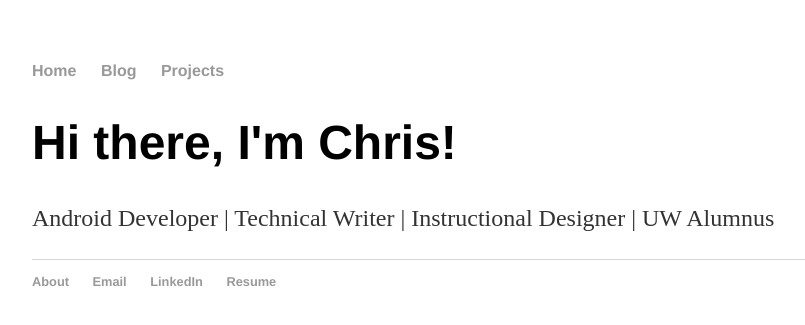
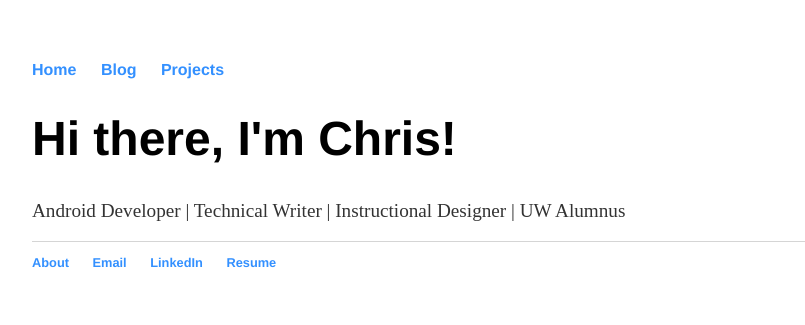
Before and after one commit to chriso23/chriso23.github.io, a Jekyll site: the page built from index.html, in a window 1280 px wide. Shown: the top 325 px of the page, without its empty margins (160-965 px from the left). Built offline with Jekyll 4.4.1, drawn with Linux system fonts in a browser that asks for light colours.

Commit message:
Update main.css

```diff
--- a/css/main.css
+++ b/css/main.css
@@ -1,9 +1,9 @@
 body { margin: 60px auto; width: 70%; }
 
-a { text-decoration: none; color: #999; }
+a { text-decoration: none; color: #3390FF; }
 a:hover { text-decoration: underline; }
 
-p, ul { font-size: 1.5em; line-height: 1.4em; color: #333; }
+p, ul { font-size: 1.2em; line-height: 1.2em; color: #333; }
 
 h1, h2, h3, h4 { font-family: 'Helvetica', 'Arial', 'Sans-Serif'; }
 h1 { font-size: 3em;  }
@@ -24,6 +24,6 @@ ul.posts li { list-style: none; }
 .resume { margin: 0px 0px 60px; }
 .resume h1 { font-size: 3em; }
 .resume h2 { font-size: 2em; }
-.resume address, .cv .download { font-family: 'Helvetica', 'Arial', 'Sans-Serif'; }
-.resume address, .cv p { font-size: 1.2em; }
+.resume address, .resume .download { font-family: 'Helvetica', 'Arial', 'Sans-Serif'; }
+.resume address, .resume p { font-size: 1.2em; }
 .resume .download { float: right; font-size: .8em; text-transform: uppercase; }
```
